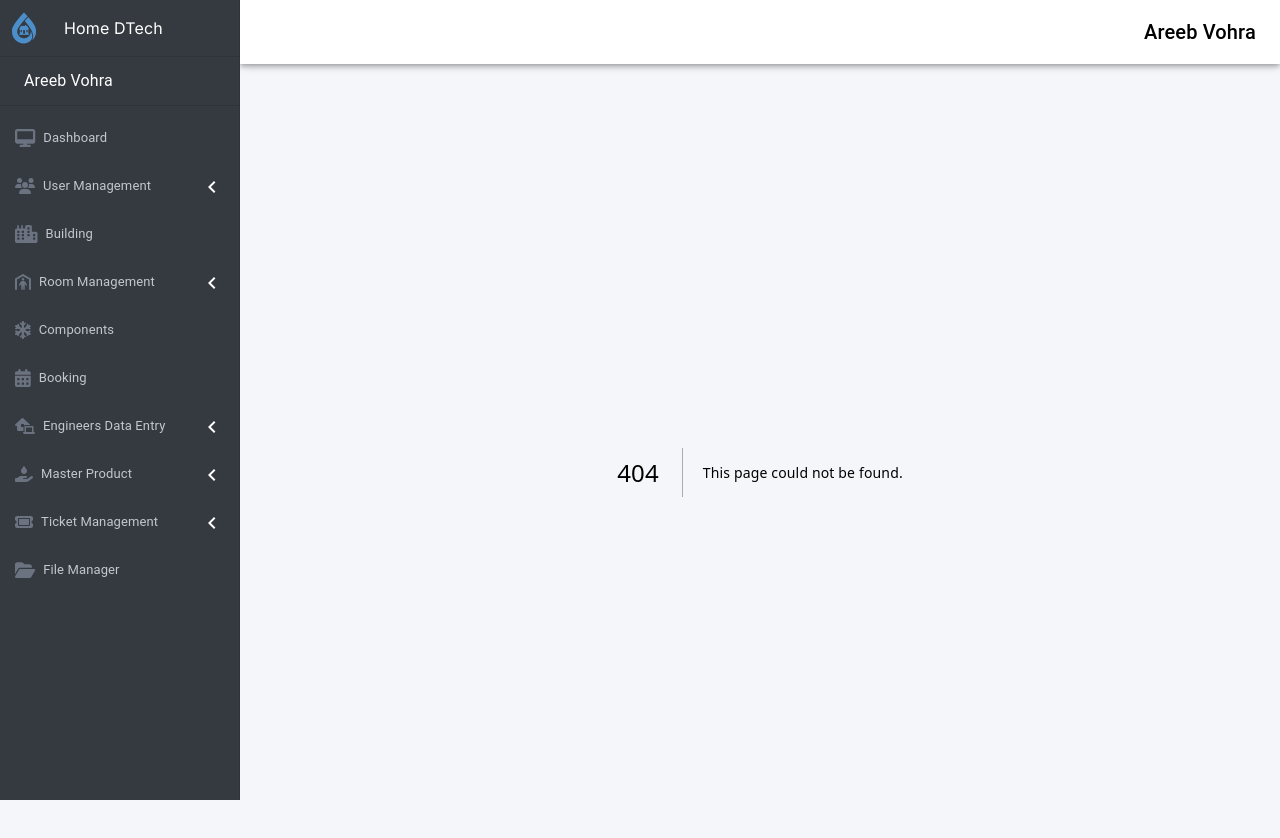
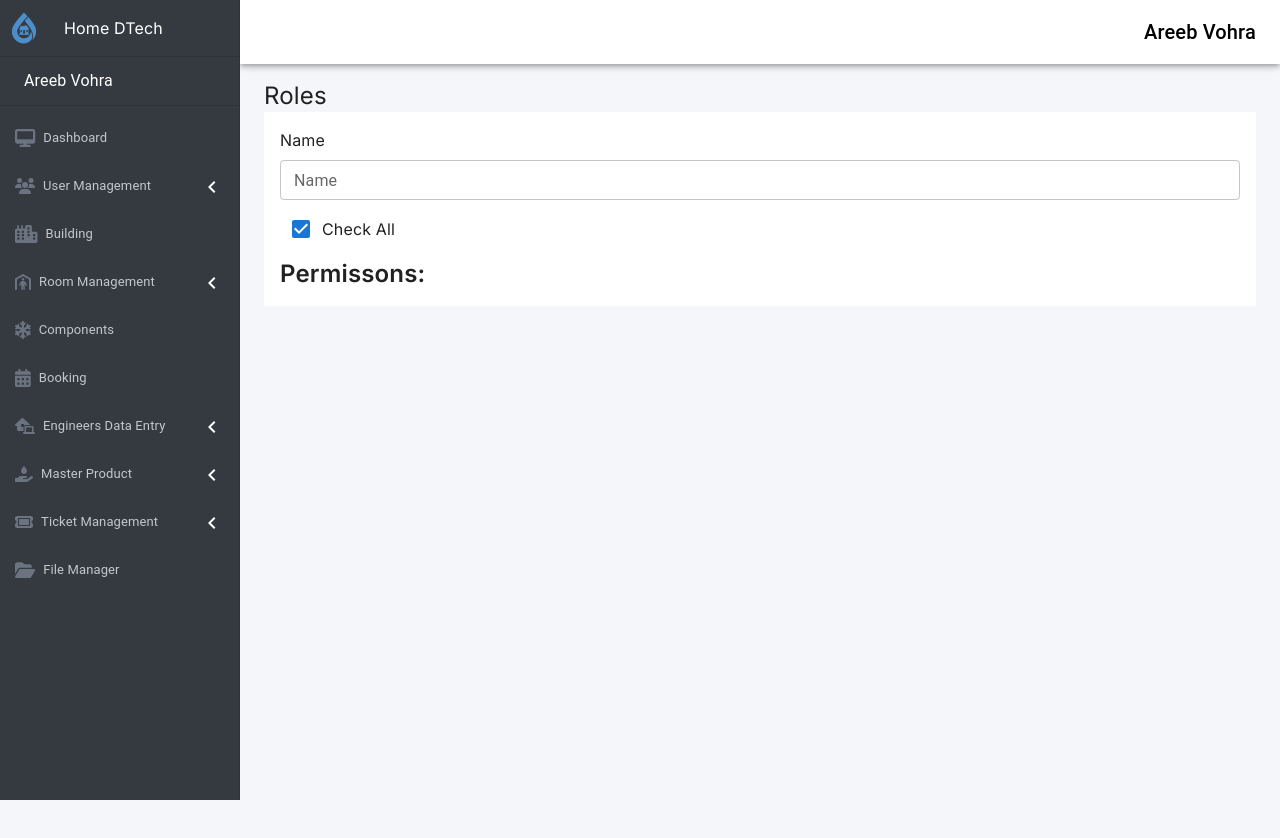
Before and after one commit to Saadgithubit/Home-DTech, a Next.js app: page /roles/createroles in a window 1280 px wide. Before the commit this address had no page. Shown: the top 838 px of the page. After the commit the page ends 800 px from the top, so only its background shows below. Built offline with nearby package versions, Linux system fonts and the light colour scheme.

Commit message:
fix styling profile page & start create role page

```diff
--- /dev/null
+++ b/src/app/(user-management)/roles/(add)/createroles/index.tsx
@@ -0,0 +1,30 @@
+'use client'
+import { Box, Checkbox, TextField } from "@mui/material";
+import { useState } from "react";
+
+export default function AddRoles() {
+    const [checked, setChecked] = useState(true);
+
+    const handleChange = (event: React.ChangeEvent<HTMLInputElement>) => {
+        setChecked(event.target.checked);
+    };
+
+    return (
+        <div>
+            <Box component="main" sx={{ flexGrow: 1, bgcolor: 'background.default', p: 2, }}>
+                <div className="flex-col space-y-2">
+                    <p>Name</p>
+                    <TextField sx={{ width: '100%', padding: 0 }} id="outlined-basic" label="Name" variant="outlined" size="small" />
+                    <div className="flex items-center">
+                        <Checkbox
+                            checked={checked}
+                            onChange={handleChange}
+                            inputProps={{ 'aria-label': 'controlled' }} />
+                        <p>Check All</p>
+                    </div>
+                    <p className="text-2xl font-semibold">Permissons:</p>
+                </div>
+            </Box>
+        </div>
+    )
+}
--- /dev/null
+++ b/src/app/(user-management)/roles/(add)/createroles/page.tsx
@@ -0,0 +1,10 @@
+import AddRoles from ".";
+
+export default function CreateRoles(){
+    return(
+        <div className="p-2">
+            <h1 className="text-2xl">Roles</h1>
+            <AddRoles/>
+        </div>
+    )
+}
--- a/src/app/(user-management)/roles/page.tsx
+++ b/src/app/(user-management)/roles/page.tsx
@@ -3,6 +3,7 @@ import InnerHeader from "@/components/innerheader";
 import NavContainer from "@/components/navcontainer";
 import { RoleList } from "@/components/pagelists";
 import { Box, Typography } from "@mui/material";
+import Link from "next/link";
 
 export default function Roles() {
     const list = [
@@ -23,7 +24,9 @@ export default function Roles() {
             <div>
             <span className="w-full inline-flex p-2 text-xl items-center justify-between">
                 <h1>Role Management</h1>
+                <Link href={'roles/createroles'}>
                 <ButtonComponent title={'Add Role'} />
+                </Link>
             </span>
             <NavContainer/>
             <InnerHeader title={'Roles List'}/>
--- a/src/app/profile/index.tsx
+++ b/src/app/profile/index.tsx
@@ -25,9 +25,10 @@ export default function ProfileData() {
                         label="Name"
                         value={name}
                         onChange={(e) => setname(e.target.value)}
+                        size="small"
                         variant="outlined" />
-                    <span className="border-2 border-gray-300 inline-flex bg-[#E9ECEF] w-14 h-14 justify-center items-center rounded-e-lg">
-                        <PersonIcon sx={{ fontSize: '30px', color: '#495057' }} />
+                    <span className="border-2 border-gray-300 inline-flex bg-[#E9ECEF] w-10 h-10 justify-center items-center rounded-e-lg">
+                        <PersonIcon sx={{ fontSize: '25px', color: '#495057' }} />
                     </span>
                 </div>
                 <div className="flex">
@@ -36,10 +37,11 @@ export default function ProfileData() {
                         id="outlined-basic"
                         label="Email"
                         value={email}
+                        size="small"
                         onChange={(e) => setemail(e.target.value)}
                         variant="outlined" />
-                    <span className="border-2 border-gray-300 inline-flex bg-[#E9ECEF] w-14 h-14 justify-center items-center rounded-e-lg">
-                        <EmailIcon sx={{ fontSize: '30px', color: '#495057' }} />
+                    <span className="border-2 border-gray-300 inline-flex bg-[#E9ECEF] w-10 h-10 justify-center items-center rounded-e-lg">
+                        <EmailIcon sx={{ fontSize: '25px', color: '#495057' }} />
                     </span>
                 </div>
                 <div className="flex">
@@ -47,21 +49,23 @@ export default function ProfileData() {
                         sx={{ width: '88%', padding: 0 }}
                         id="outlined-basic"
                         label="New Password"
+                        size="small"
                         onChange={(e) => setpassword(e.target.value)}
                         variant="outlined" />
-                    <span className="border-2 border-gray-300 inline-flex bg-[#E9ECEF] w-14 h-14 justify-center items-center rounded-e-lg">
-                        <LockIcon sx={{ fontSize: '30px', color: '#495057' }} />
+                    <span className="border-2 border-gray-300 inline-flex bg-[#E9ECEF] w-10 h-10 justify-center items-center rounded-e-lg">
+                        <LockIcon sx={{ fontSize: '25px', color: '#495057' }} />
                     </span>
                 </div>
                 <div className="flex">
                     <TextField
-                        sx={{ width: '88%', padding: 0 }}
+                        sx={{ width: '88%', padding: 0}}
                         id="outlined-basic"
                         label="New Password Confirmation"
+                        size="small"
                         onChange={(e) => setconfpass(e.target.value)}
                         variant="outlined" />
-                    <span className="border-2 border-gray-300 inline-flex bg-[#E9ECEF] w-14 h-14 justify-center items-center rounded-e-lg">
-                        <LockIcon sx={{ fontSize: '30px', color: '#495057' }} />
+                    <span className="border-2 border-gray-300 inline-flex bg-[#E9ECEF] w-10 h-10 justify-center items-center rounded-e-lg">
+                        <LockIcon sx={{ fontSize: '25px', color: '#495057' }} />
                     </span>
                 </div>
             </Box>
--- a/src/components/drawer/index.tsx
+++ b/src/components/drawer/index.tsx
@@ -80,7 +80,7 @@ function DrawerList({ collapseIndex, handleCollapse, isExpanded }: DrawerListPro
                                     </span>
                                 }
                             </ListItemButton>)
-                            : (<Link href={name.replace(/\s/g, '-').toLowerCase()}>
+                            : (<Link href={`/${name.replace(/\s/g, '-').toLowerCase()}`}>
                                 <ListItemButton sx={{ minHeight: 48, display: 'flex',padding: '0 15px' }}>
                                     <ListItemIcon sx={{ minWidth: 0, mr: 1, textAlign: 'center', justifyContent: 'center' }}>
                                         {font && <FontAwesomeIcon className="text-gray-500 text-lg" icon={font} />}
--- a/src/components/sidebar/index.tsx
+++ b/src/components/sidebar/index.tsx
@@ -32,7 +32,7 @@ export default function Sidebar() {
         </div>
         <Divider />
         <List>
-          <Link href={'profile'}>
+          <Link href={'/profile'}>
           <ListItemText primary="Areeb Vohra" sx={{ opacity: 1, marginLeft: 3 }} />
           </Link>
         </List>
```
Also changed, not shown: src/app/(user-management)/roles/(add)/createuser/page.tsx (added).
